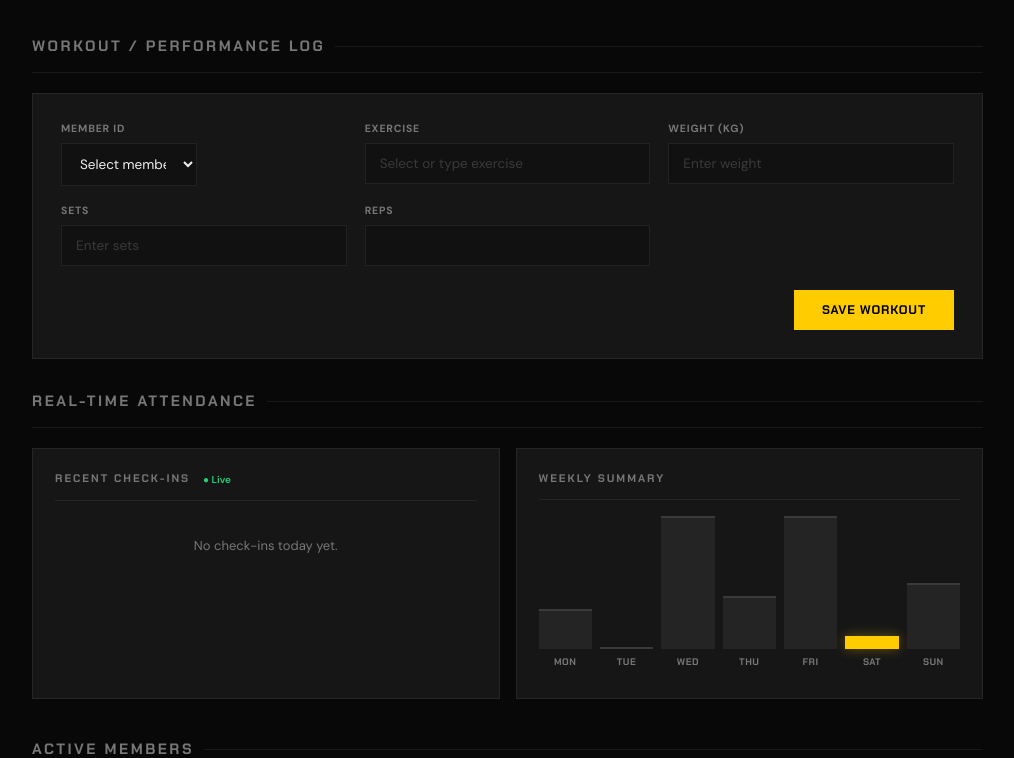
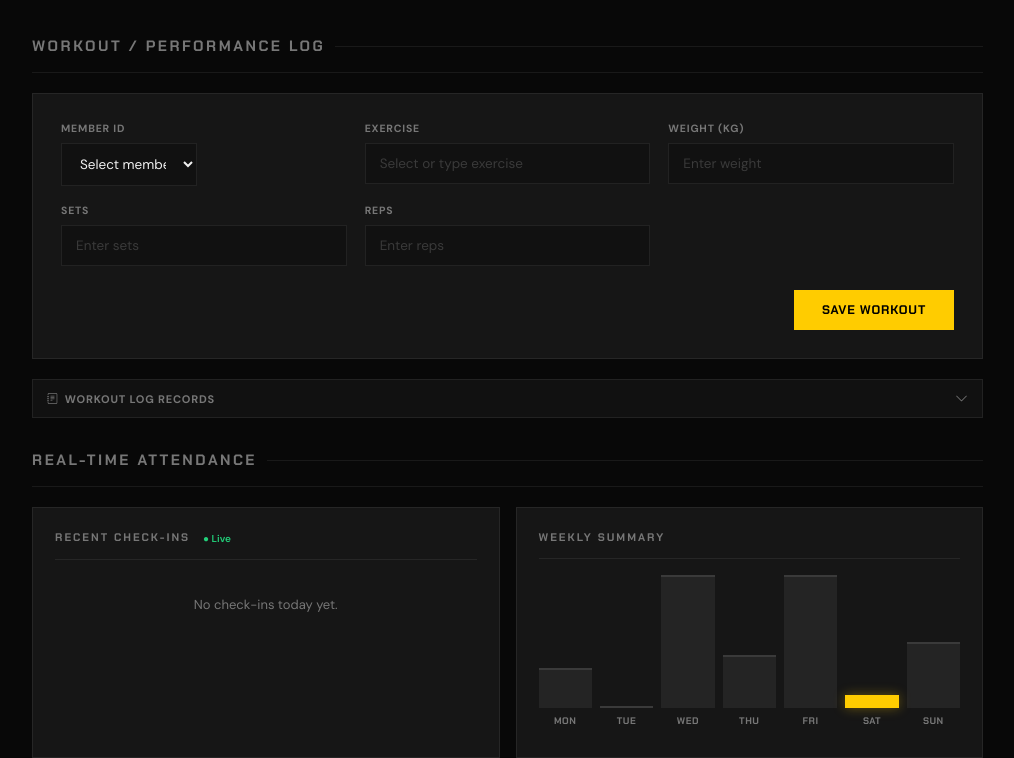
Before and after one commit to The-Dev-Panda/PROJECT-THESIS, a PHP site: page /staff/staff.php in a window 1280 px wide. Shown: the part 2105-2863 px from the top of the page, without its empty margins (265-1279 px from the left). Run offline with PHP 8.4, Linux system fonts and the light colour scheme; data comes from the database, SQL or seed files in the repository.

Commit message:
hidebar in save workout

```diff
--- a/staff/staff.php
+++ b/staff/staff.php
@@ -352,7 +352,6 @@ if ($_SERVER['REQUEST_METHOD'] === 'POST' && isset($_POST['action'])) {
         <i class="bi bi-calendar-check"></i>
         <span>Monthly Access</span>
       </li>
-
       <li onclick="window.location.href='walkin_attendance.php'" style="cursor:pointer;">
         <i class="bi bi-person-walking"></i>
         <span>Walk-In Log</span>
@@ -707,21 +706,31 @@ if ($_SERVER['REQUEST_METHOD'] === 'POST' && isset($_POST['action'])) {
             <label id="performanceMetricLabel">Weight (kg)</label>
             <input type="number" id="performanceMetric" class="form-input" placeholder="Enter weight" step="0.1" min="0">
           </div>
-          <!-- ADD this before the Reps group -->
           <div class="form-group">
             <label>Sets</label>
             <input type="number" id="sets" class="form-input" placeholder="Enter sets" min="1">
           </div>
           <div class="form-group">
             <label>Reps</label>
-            <input type="number" id="reps" class="form-input">
+            <input type="number" id="reps" class="form-input" placeholder="Enter reps" min="1">
           </div>
         </div>
         <div class="form-actions">
           <button class="btn-primary" onclick="logWorkout()">Save Workout</button>
         </div>
       </div>
-      <div id="workoutLogs"></div>
+
+      <!-- Collapsible Workout Log Records -->
+      <div style="margin-top:16px;">
+        <div onclick="toggleWorkoutLogs()" style="display:flex;align-items:center;justify-content:space-between;padding:10px 14px;background:var(--bg-surface);border:1px solid var(--border);cursor:pointer;user-select:none;">
+          <span style="font-size:11px;text-transform:uppercase;letter-spacing:.8px;font-weight:700;color:var(--text-muted);">
+            <i class="bi bi-journal-text" style="margin-right:6px;"></i>Workout Log Records
+            <span id="workoutLogCount" style="display:none;background:var(--hazard);color:#000;font-size:10px;font-weight:700;padding:2px 8px;border-radius:10px;font-family:'Chakra Petch',sans-serif;margin-left:8px;">0</span>
+          </span>
+          <i class="bi bi-chevron-down" id="workoutLogsChevron" style="color:var(--text-muted);font-size:13px;transition:transform .25s;"></i>
+        </div>
+        <div id="workoutLogs" style="display:none;border:1px solid var(--border);border-top:none;max-height:320px;overflow-y:auto;"></div>
+      </div>
 
       <h2 style="margin-top:32px;">Real-Time Attendance</h2>
       <div class="attendance-grid">
@@ -1257,9 +1266,6 @@ function deductInventoryStock(invItemId, invItemName, qty) {
   localStorage.setItem(TALLY_KEY, JSON.stringify(tally));
 }
 
-// FIX: Accept the actual item price so the amount is always correct regardless of customer type.
-// Previously the tally used hardcoded 650/750 which was wrong during renewals and
-// when the price had been manually changed in the cart.
 function recordEntryFeeToLocalStorage(paidFor, customerType, itemPrice) {
   const ENTRY_KEY = 'fitstop_entry_tally';
   const today     = new Date().toISOString().slice(0, 10);
@@ -1276,8 +1282,6 @@ function recordEntryFeeToLocalStorage(paidFor, customerType, itemPrice) {
   } else if (paidFor === 'Special Rate') {
     tally.special = (tally.special || 0) + 1;
   } else if (paidFor === 'Monthly') {
-    // FIX: Use the actual cart price instead of a hardcoded value.
-    // This ensures renewals and walk-in monthly both record the correct amount.
     tally.monthly       = (tally.monthly || 0) + 1;
     tally.monthly_total = (tally.monthly_total || 0) + (parseFloat(itemPrice) || 0);
   }
@@ -1337,7 +1341,6 @@ function showMonthlyRenewPrompt(dupData, name, mId, customerType, memberId, cust
   const newExpiryStr = newExpiry.toLocaleDateString('en-US', { month: 'long', day: 'numeric', year: 'numeric' });
   const oldExpiryStr = expiry.toLocaleDateString('en-US', { month: 'long', day: 'numeric', year: 'numeric' });
 
-  // Determine the renewal price from the cart (the Monthly item's actual price)
   const monthlyCartItem = payCart.find(i => i.paidFor === 'Monthly');
   const renewalPrice = monthlyCartItem ? monthlyCartItem.price : (customerType === 'non-member' ? 750 : 650);
 
@@ -1448,10 +1451,6 @@ function closeRenewModal() {
   if (m) m.remove();
 }
 
-// FIX: Added renewalPrice parameter so the tally records the correct amount.
-// Removed the duplicate manual localStorage tally block that was here before —
-// doSaveTransaction → recordEntryFeeToLocalStorage now handles it correctly,
-// preventing the daily counter from being incremented twice.
 function confirmRenewal(monthlyId, name, customerType, memberId, customerName, renewalPrice) {
   if (!monthlyId) {
     alert('Unable to renew: subscription ID missing. Please contact admin.');
@@ -1475,16 +1474,10 @@ function confirmRenewal(monthlyId, name, customerType, memberId, customerName, r
           { month: 'long', day: 'numeric', year: 'numeric' });
         showRenewSuccessToast(name, expStr, data.days_left);
 
-        // Save transaction — this calls recordEntryFeeToLocalStorage internally
-        // with the correct customerType and itemPrice (renewalPrice), so the
-        // daily counter gets +1 and the amount is accurate (650 member / 750 walk-in).
         const method   = document.getElementById('paymentMethod').value;
         const gcashRef = document.getElementById('gcashRefNumber').value.trim();
         const payBtn   = document.getElementById('paymentSubmitBtn');
         doSaveTransaction(customerType, memberId, customerName, method, gcashRef, payBtn);
-
-        // NOTE: No manual tally update here — doSaveTransaction handles it via
-        // recordEntryFeeToLocalStorage using the cart item's actual price.
 
       } else {
         alert('Renewal failed: ' + (data.message || 'Unknown error.'));
@@ -1622,7 +1615,6 @@ function loadAttendanceMembers() {
     .then(data => {
       if (!data.success || !Array.isArray(data.members)) return;
 
-      // Manual attendance dropdown
       const select = document.getElementById('manualAttendanceUser');
       if (select) {
         select.innerHTML = '<option value="">Select a member...</option>';
@@ -1633,8 +1625,6 @@ function loadAttendanceMembers() {
         });
       }
 
-      // Workout member dropdown — show "FS-YYYY-ID · Name" while open,
-      // after select only the member_ref shows as the value
       const perfSelect = document.getElementById('perfID');
       if (perfSelect) {
         perfSelect.innerHTML = '<option value="">Select member...</option>';
@@ -1655,7 +1645,6 @@ function updateWorkoutMemberName(sel) {
   const selected = sel.options[sel.selectedIndex];
   if (selected && selected.dataset.name) {
     nameSpan.textContent = selected.dataset.name;
-    // After selecting, show only the member_ref in the option text
     selected.textContent = selected.value;
   } else {
     nameSpan.textContent = '';
@@ -1742,7 +1731,6 @@ function logWorkout() {
   const setsNum = parseInt(sets, 10);
   if (isNaN(setsNum)||setsNum<1) { alert('Please enter a valid number of sets.'); return; }
 
-  // Extract numeric user_id from FS-2024-7 → 7
   let userId = null;
   const fsMatch = id.match(/^FS-\d{4}-(\d+)$/i);
   if (fsMatch) userId = parseInt(fsMatch[1], 10);
@@ -1752,29 +1740,45 @@ function logWorkout() {
   fetch('../Database/save_workout_log.php', {
     method:'POST', headers:{'Content-Type':'application/json'},
     body: JSON.stringify({
-      user_id: userId, exercise_id: exerciseId,
-      weight: metricNum, sets: setsNum, reps: parseInt(reps, 10)
+      user_id:     userId,
+      exercise_id: exerciseId,
+      weight:      metricNum,
+      sets:        setsNum,
+      reps:        parseInt(reps, 10)
     })
   })
-  // ... rest of .then() stays the same
   .then(r => r.json())
   .then(data => {
     if (!data.success) { alert(data.error||'Failed to save workout log.'); return; }
-    const logs  = document.getElementById('workoutLogs');
+
+    const logs = document.getElementById('workoutLogs');
+    logs.style.display = 'block';
+    document.getElementById('workoutLogsChevron').style.transform = 'rotate(180deg)';
+    const countBadge = document.getElementById('workoutLogCount');
+    countBadge.style.display = 'inline-block';
+    countBadge.textContent = (parseInt(countBadge.textContent) || 0) + 1;
+
     const entry = document.createElement('div');
     entry.classList.add('attendance-item');
     const ms = (exerciseNameToType[exercise.toLowerCase()]||'')==='cardio' ? 'min' : 'kg';
 
-// Resolve member name from allMembers list using userId
     const foundMember = allMembers.find(m => m.id === userId);
     const displayName = foundMember
       ? ([foundMember.first_name, foundMember.last_name].filter(Boolean).join(' ') || foundMember.username)
       : id;
 
-entry.innerHTML = `<strong style="color:var(--text-primary);font-family:'Chakra Petch',sans-serif;">${escapeHtml(displayName)}</strong> <span style="color:var(--text-muted);font-size:13px;margin-left:10px;">${exercise} · ${metricNum} ${ms} · ${setsNum} sets · ${reps} reps</span>`;
+    entry.innerHTML = `<strong style="color:var(--text-primary);font-family:'Chakra Petch',sans-serif;">${escapeHtml(displayName)}</strong> <span style="color:var(--text-muted);font-size:13px;margin-left:10px;">${escapeHtml(exercise)} · ${metricNum} ${ms} · ${setsNum} sets · ${reps} reps</span>`;
     logs.prepend(entry);
   })
   .catch(() => alert('Unable to save workout log right now.'));
+}
+
+function toggleWorkoutLogs() {
+  const panel   = document.getElementById('workoutLogs');
+  const chevron = document.getElementById('workoutLogsChevron');
+  const isHidden = panel.style.display === 'none';
+  panel.style.display     = isHidden ? 'block' : 'none';
+  chevron.style.transform = isHidden ? 'rotate(180deg)' : 'rotate(0deg)';
 }
 
 document.addEventListener('DOMContentLoaded', function() {
```
Lines whose indentation alone changed are shown as unchanged.
